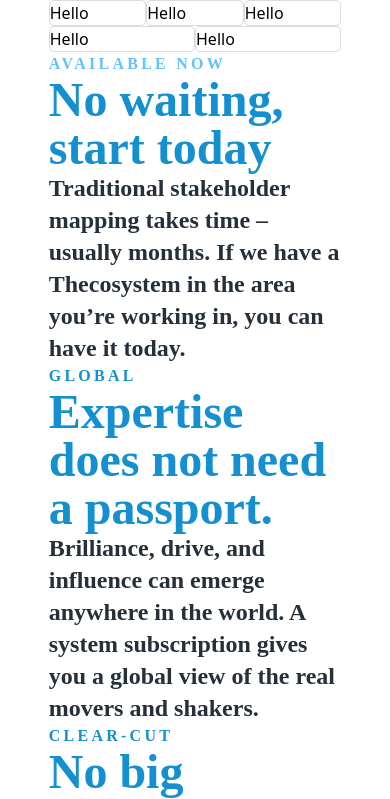
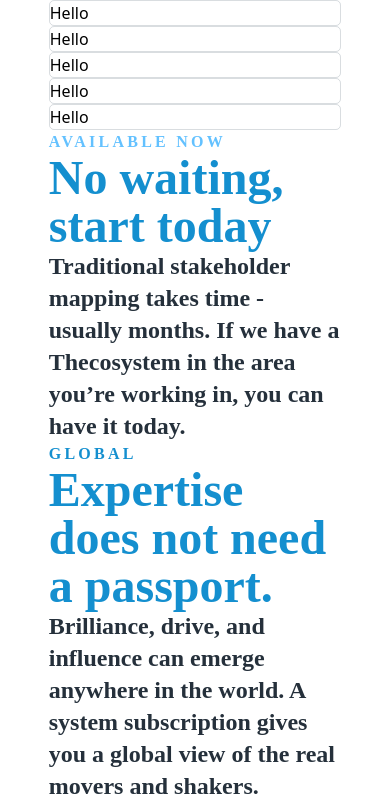
Before and after one commit to stevefaeembra/demo14082023, a website: page src/index.html in a window 390 px wide. Shown: the top 799 px of the page. Drawn offline with Linux system fonts and the light colour scheme.

Commit message:
responsive breakpoints on header

```diff
--- a/src/index.html
+++ b/src/index.html
@@ -6,23 +6,23 @@
   <link rel="stylesheet" href="./output.css">
   <title>Red Snapper Exercise - Steven Kay</title>
 </head>
-<body class="flex flex-col w-3/4 mx-auto justify-center ">
+<body class="flex flex-col w-3/4 mx-auto justify-center space-between">
   <header class="flex flex-row flex-wrap">
-    <div class="container flex">
-      <div class="box w-1/3">Hello</div>
-      <div class="box w-1/3">Hello</div>
-      <div class="box w-1/3">Hello</div>
+    <div class="container flex flex-col sm:flex-row">
+      <div class="box sm:w-full md:w-1/3">Hello</div>
+      <div class="box sm:w-full md:w-1/3">Hello</div>
+      <div class="box sm:w-full md:w-1/3">Hello</div>
     </div>
-    <div class="container flex">
-      <div class="box w-1/2">Hello</div>
-      <div class="box w-1/2">Hello</div>
+    <div class="container flex flex-col sm:flex-row">
+      <div class="box sm:w-full md:w-1/2">Hello</div>
+      <div class="box sm:w-full md:w-1/2">Hello</div>
     </div>
   </header>
   <article>
     <div>
       <h1 class="text-base">Available now</h1>
       <h2 class="text-5xl blue">No waiting, start today</h2>
-      <p class="text-2xl graphite">Traditional stakeholder mapping takes time – usually months. If we have a Thecosystem in the area you’re working in, you can have it today.</p>
+      <p class="text-2xl graphite">Traditional stakeholder mapping takes time - usually months. If we have a Thecosystem in the area you’re working in, you can have it today.</p>
     </div>
   </article>
   <article>
--- a/src/input.css
+++ b/src/input.css
@@ -52,8 +52,6 @@
 }
 
 .box {
-  /* min-width: 410px; */
-  /* min-height: 416px; */
   border-radius: 5px;
   border: 1px solid rgba(66,87,101, 0.2);
   opacity: 1;
```
Also changed, not shown: src/output.css.
